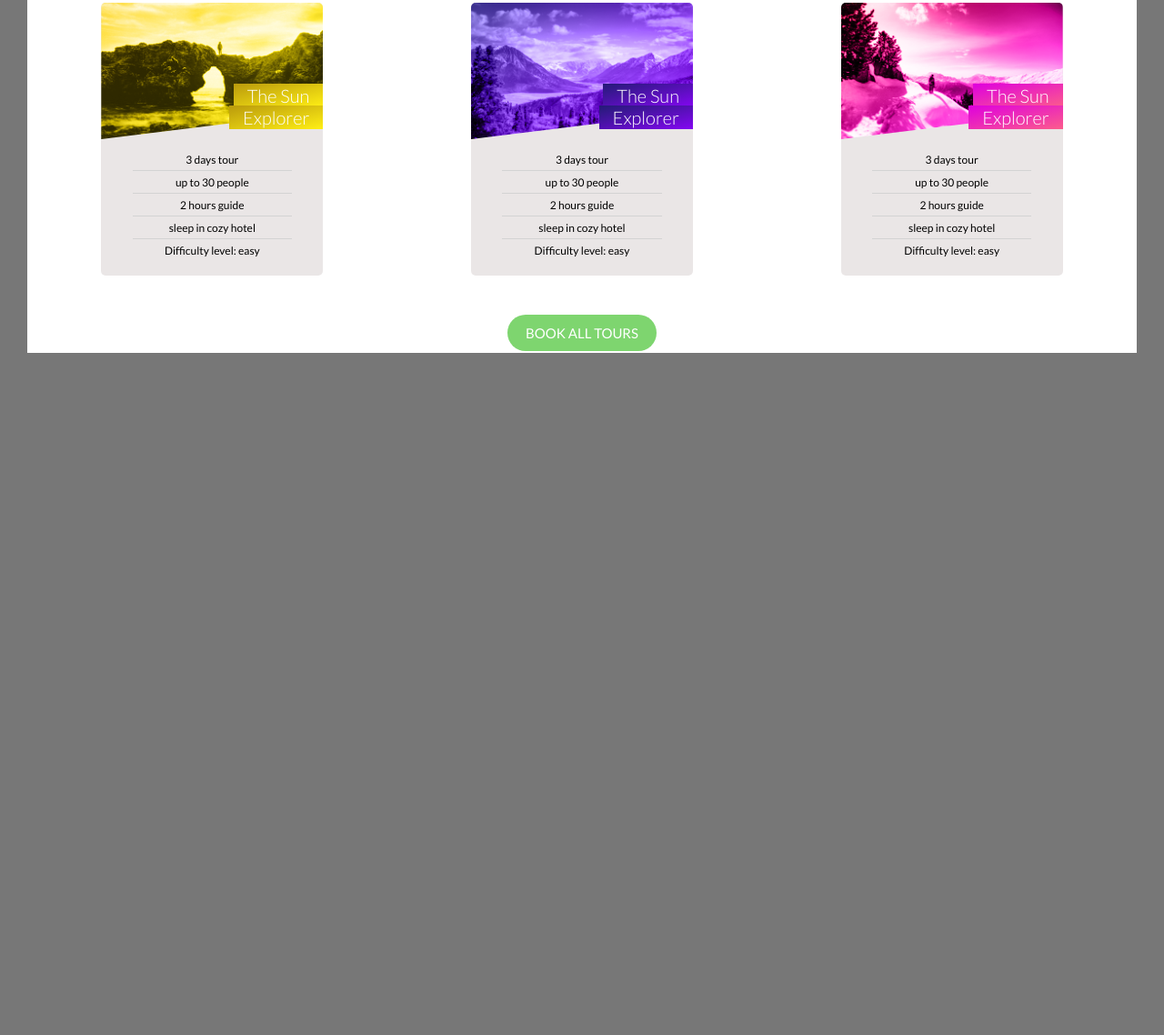
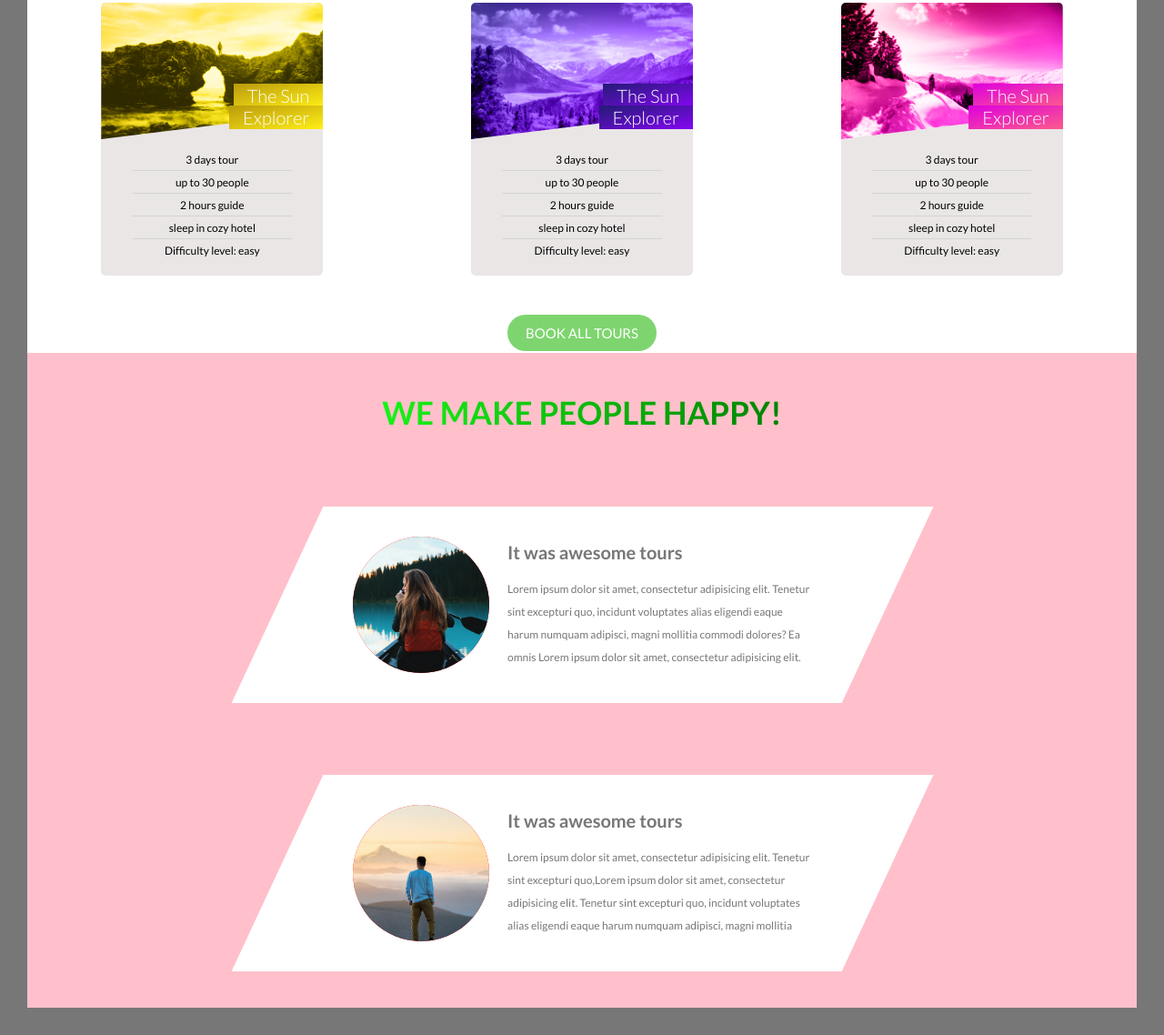
Before and after one commit to varunarya-mac/CSS, a website: page ToursBooking/index.html in a window 1280 px wide. Shown: the part 2092-3230 px from the top of the page at 91% size. Before the commit the page ends 2510 px from the top, so only its background shows below. Drawn offline with Linux system fonts and the light colour scheme.

Commit message:
completed story section

```diff
--- a/ToursBooking/index.html
+++ b/ToursBooking/index.html
@@ -230,5 +230,39 @@
         <a href="#" class="btn btn--green"> book all tours</a>
       </div>
     </section>
+
+    <section class="story__section">
+      <div class="tour__title">
+        <h2 class="story__section__heading">We make people happy!</h2>
+      </div>
+      <div class="story">
+        <figure class="story__face">
+          <img src="./img/nat-8.jpg" alt="" class="face__image">
+          <figcaption class="face__name">Varun Arya</figcaption>
+        </figure>
+        <div class="story__text">
+          <h3 class="lines__heading">It was awesome tours</h3>
+          <p class="lines">Lorem ipsum dolor sit amet, consectetur adipisicing elit.
+             Tenetur sint excepturi quo, incidunt voluptates alias eligendi eaque harum numquam adipisci,
+             magni mollitia commodi dolores? Ea omnis Lorem ipsum dolor sit amet, consectetur adipisicing elit.
+             Tenetur sint excepturi quo, incidunt voluptates alias eligendi eaque harum numquam adipisci,
+             magni mollitia commodi dolores? Ea omnis!</p>
+        </div>
+      </div>
+      <div class="story">
+        <figure class="story__face">
+          <img src="./img/nat-9.jpg" alt="" class="face__image">
+          <figcaption class="face__name">Varun Arya</figcaption>
+        </figure>
+        <div class="story__text">
+          <h3 class="lines__heading">It was awesome tours</h3>
+          <p class="lines">Lorem ipsum dolor sit amet, consectetur adipisicing elit.
+             Tenetur sint excepturi quo,Lorem ipsum dolor sit amet, consectetur adipisicing elit.
+             Tenetur sint excepturi quo, incidunt voluptates alias eligendi eaque harum numquam adipisci,
+             magni mollitia commodi dolores? Ea omnis incidunt voluptates alias eligendi eaque harum numquam adipisci,
+             magni mollitia commodi dolores? Ea omnis!</p>
+        </div>
+      </div>
+    </section>
   </body>
 </html>
--- a/ToursBooking/sass/base/_typography.scss
+++ b/ToursBooking/sass/base/_typography.scss
@@ -33,14 +33,20 @@ body {
   }
 }
 
-.secondary__heading {
-  font-size: 3.5rem;
+@mixin heading {
   display: inline-block;
   text-transform: uppercase;
   background-image: linear-gradient(to right, rgb(25, 245, 25), green);
   -webkit-background-clip: text;
   color: transparent;
+  font-size: 3.5rem;
   line-height: 3rem;
+}
+
+
+.secondary__heading {
+  @include heading();
+
   margin-top: 20rem;
   transition: all .2s;
   margin-bottom: 8rem;
@@ -51,6 +57,13 @@ body {
     text-shadow: .5rem 1rem 2rem rgba($color: #000000, $alpha: .2);
   }
 }
+
+.story__section__heading {
+  @include heading();
+  padding: 1rem;
+}
+
+
 
 
 .subpart__heading {
@@ -65,3 +78,16 @@ body {
 .paragrap:not(:last-child) {
   margin-bottom: 3rem;
 }
+
+
+.lines__heading {
+  font-size: 2rem;
+  line-height: 1.5rem;
+  margin-bottom: 2rem;
+}
+
+.lines {
+  font-size: 1.2rem;
+  line-height: 2.5rem;
+
+}
--- a/ToursBooking/sass/pages/_home.scss
+++ b/ToursBooking/sass/pages/_home.scss
@@ -117,3 +117,85 @@
         text-align: center;
     }
 }
+
+.story__section {
+  display: flex;
+  flex-direction: column;
+  justify-content: space-around;
+  align-items: center;
+  overflow: hidden;
+    // width: 100%;
+    height: 90vh;
+    background-color: pink;
+    transition: all .2s;
+}
+
+.story {
+
+  width: 55%;
+  height: 30%;
+  margin: 0 auto;
+  display: flex;
+  flex-direction: row;
+  justify-content: center;
+  align-items: center;
+  background-color: white;
+  transform: skewX(-25deg);
+
+
+  &__face {
+    width: 15rem;
+    height: 15rem;
+    background-color: red;
+    clip-path: circle(50%);
+    margin-right: 2rem;
+    // shape-outside: circle(50%);
+    position: relative;
+    // transition: all .2s;
+    transform: skewX(25deg);
+
+    &:hover {
+      .face__name {
+
+        transform: translate(-50%, -50%);
+        opacity: 1;
+      }
+
+      .face__image {
+        scale: (1);
+        filter: blur(3px) brightness(80%);
+      }
+    }
+
+    .face__image {
+      width: 100%;
+      height: 100%;
+      transition: all .5s;
+      object-fit: cover;
+      scale: (1.4);
+    }
+
+    .face__name {
+      position: absolute;
+      transition: all .2s;
+      top: 50%;
+      left: 50%;
+      transform: translate(-50%, 50%);
+      line-height: 2rem;
+      color: white;
+      font-size: 1.5rem;
+      opacity: 0;
+    }
+  }
+
+  &__text {
+    height: 60%;
+    width: 50%;
+    line-height: 1rem;
+    transform: skewX(25deg);
+    overflow: hidden;
+  }
+
+  &:hover .face__image {}
+
+}
```
Also changed, not shown: ToursBooking/css/style.css.
